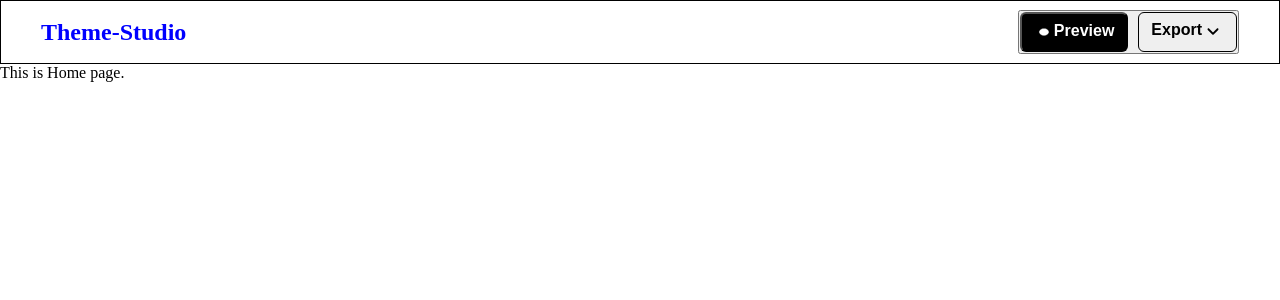
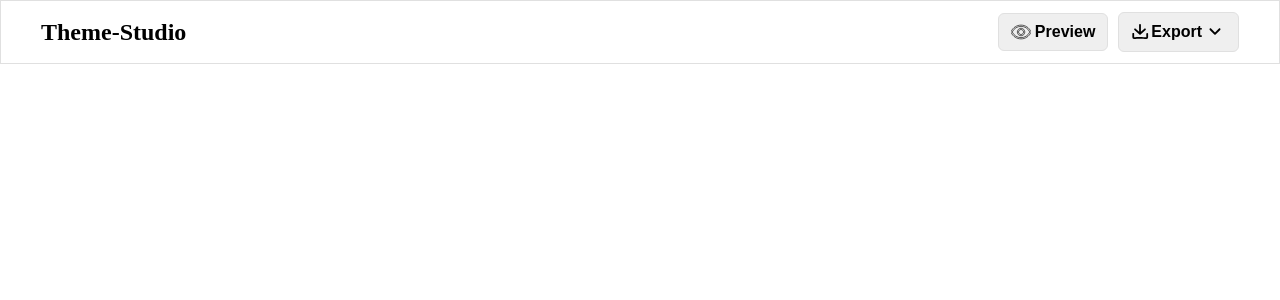
Before and after one commit to codekushall/Theme-Studio, a React (Vite) app: page / in a window 1280 px wide. Shown: the top 300 px of the page. Built offline with nearby package versions, Linux system fonts and the light colour scheme.

Commit message:
navbar improved

```diff
--- a/src/components/icon/Icon.tsx
+++ b/src/components/icon/Icon.tsx
@@ -32,34 +32,46 @@ export const DropDown = ({ size = 22, color = "", className }: IconProps) => (
 
 export const EyeIcon = ({ size = 20, color = "", className }: IconProps) => (
   <svg
-    viewBox="-6.72 -6.72 37.44 37.44"
-    fill={color}
     width={size}
     height={size}
+    fill = {color}
     className={className}
+    viewBox="0 0 32 32"
+    version="1.1"
     xmlns="http://www.w3.org/2000/svg"
+    stroke="#000000"
   >
-    <g id="SVGRepo_bgCarrier" strokeWidth="0"></g>
+    <g id="SVGRepo_bgCarrier" stroke-width="0"></g>
     <g
       id="SVGRepo_tracerCarrier"
-      strokeLinecap="round"
-      strokeLinejoin="round"
+      stroke-linecap="round"
+      stroke-linejoin="round"
+    ></g>
+    <g id="SVGRepo_iconCarrier">
+      {" "}
+      <path d="M16.108 10.044c-3.313 0-6 2.687-6 6s2.687 6 6 6 6-2.686 6-6-2.686-6-6-6zM16.108 20.044c-2.206 0-4.046-1.838-4.046-4.044s1.794-4 4-4c2.206 0 4 1.794 4 4s-1.748 4.044-3.954 4.044zM31.99 15.768c-0.012-0.050-0.006-0.104-0.021-0.153-0.006-0.021-0.020-0.033-0.027-0.051-0.011-0.028-0.008-0.062-0.023-0.089-2.909-6.66-9.177-10.492-15.857-10.492s-13.074 3.826-15.984 10.486c-0.012 0.028-0.010 0.057-0.021 0.089-0.007 0.020-0.021 0.030-0.028 0.049-0.015 0.050-0.009 0.103-0.019 0.154-0.018 0.090-0.035 0.178-0.035 0.269s0.017 0.177 0.035 0.268c0.010 0.050 0.003 0.105 0.019 0.152 0.006 0.023 0.021 0.032 0.028 0.052 0.010 0.027 0.008 0.061 0.021 0.089 2.91 6.658 9.242 10.428 15.922 10.428s13.011-3.762 15.92-10.422c0.015-0.029 0.012-0.058 0.023-0.090 0.007-0.017 0.020-0.030 0.026-0.050 0.015-0.049 0.011-0.102 0.021-0.154 0.018-0.090 0.034-0.177 0.034-0.27 0-0.088-0.017-0.175-0.035-0.266zM16 25.019c-5.665 0-11.242-2.986-13.982-8.99 2.714-5.983 8.365-9.047 14.044-9.047 5.678 0 11.203 3.067 13.918 9.053-2.713 5.982-8.301 8.984-13.981 8.984z"></path>{" "}
+    </g>
+  </svg>
+);
+export const DownloadIcon = ({ size = 20, color = "", className }: IconProps) => (
+  <svg
+    width={size}
+    height={size}
+    fill={color}
+    className={className}
+    viewBox="0 0 20 20" xmlns="http://www.w3.org/2000/svg">
+    <g id="SVGRepo_bgCarrier" stroke-width="0"></g>
+    <g
+      id="SVGRepo_tracerCarrier"
+      stroke-linecap="round"
+      stroke-linejoin="round"
     ></g>
     <g id="SVGRepo_iconCarrier">
       {" "}
       <path
-        d="M15.0007 12C15.0007 13.6569 13.6576 15 12.0007 15C10.3439 15 9.00073 13.6569 9.00073 12C9.00073 10.3431 10.3439 9 12.0007 9C13.6576 9 15.0007 10.3431 15.0007 12Z"
-        stroke="#000000"
-        strokeWidth="0.504"
-        strokeLinecap="round"
-        strokeLinejoin="round"
-      ></path>{" "}
-      <path
-        d="M12.0012 5C7.52354 5 3.73326 7.94288 2.45898 12C3.73324 16.0571 7.52354 19 12.0012 19C16.4788 19 20.2691 16.0571 21.5434 12C20.2691 7.94291 16.4788 5 12.0012 5Z"
-        stroke="#000000"
-        strokeWidth="0.504"
-        strokeLinecap="round"
-        strokeLinejoin="round"
+        fill="#000000"
+        fill-rule="evenodd"
+        d="M11 2a1 1 0 10-2 0v7.74L5.173 6.26a1 1 0 10-1.346 1.48l5.5 5a1 1 0 001.346 0l5.5-5a1 1 0 00-1.346-1.48L11 9.74V2zm-7.895 9.204A1 1 0 001.5 12v3.867a2.018 2.018 0 002.227 2.002c1.424-.147 3.96-.369 6.273-.369 2.386 0 5.248.236 6.795.383a2.013 2.013 0 002.205-2V12a1 1 0 10-2 0v3.884l-13.895-4.68zm0 0L2.5 11l.605.204zm0 0l13.892 4.683a.019.019 0 01-.007.005h-.006c-1.558-.148-4.499-.392-6.984-.392-2.416 0-5.034.23-6.478.38h-.009a.026.026 0 01-.013-.011V12a.998.998 0 00-.394-.796z"
       ></path>{" "}
     </g>
   </svg>
--- a/src/components/layout/navbar/Navbar.styles.ts
+++ b/src/components/layout/navbar/Navbar.styles.ts
@@ -6,27 +6,29 @@ export const NavbarWrapper = styled.nav`
   padding: 0px 40px;
   display: flex;
   justify-content: space-between;
-  border: 1px solid;
+  border: 1px solid #E0E0E0;
   align-items: center;
 `;
 export const HeadingOne = styled.h1`
-  color: blue;
   font-weight: 800;
 `;
 
-export const ButtonWrapper = styled.button`
-  align-items: center;
+export const ButtonWrapper = styled.div`
+    display: flex;
+    align-items: center;
   justify-content: center;
-  display: flex;
+
 `;
 export const PreviewButton = styled.button`
   padding: 8px 12px;
   font-size: 16px;
   font-weight: 800;
-  color: white;
-  background-color: black;
+  border: 1px solid #e0e0e0;
   border-radius: 6px;
   display: flex;
+  align-items: center;
+  justify-content: center;
+  gap: 4px;
 `;
 export const ExportButton = styled.button`
   padding: 8px 12px;
@@ -34,6 +36,10 @@ export const ExportButton = styled.button`
   font-weight: 800;
   border: 1px solid;
   margin: 0px 0px 0px 10px;
+  border: 1px solid #e0e0e0;
   border-radius: 6px;
   display: flex;
+  align-items: center;
+  justify-content: center;
+  gap:2px;
 `;
--- a/src/components/layout/navbar/Navbar.tsx
+++ b/src/components/layout/navbar/Navbar.tsx
@@ -1,4 +1,4 @@
-import { DropDown, EyeIcon } from "../../icon/Icon";
+import { DownloadIcon, DropDown, EyeIcon } from "../../icon/Icon";
 import { ButtonWrapper, ExportButton, HeadingOne, NavbarWrapper, PreviewButton } from "./Navbar.styles";
 
 const Navbar: React.FC = () => {
@@ -6,8 +6,8 @@ const Navbar: React.FC = () => {
     <NavbarWrapper>
       <HeadingOne>Theme-Studio</HeadingOne>
       <ButtonWrapper>
-        <PreviewButton> <EyeIcon color="white" /> Preview</PreviewButton>
-        <ExportButton>Export<DropDown /></ExportButton>
+        <PreviewButton> <EyeIcon color="none"/> Preview</PreviewButton>
+        <ExportButton> <DownloadIcon size={18}/> Export<DropDown /></ExportButton>
       </ButtonWrapper>
     </NavbarWrapper>
   );
--- a/src/routes/index.tsx
+++ b/src/routes/index.tsx
@@ -5,5 +5,5 @@ export const Route = createFileRoute('/')({
 })
 
 function RouteComponent() {
-  return <div>This is Home page.</div>
+  return <div></div>
 }
```
Also changed, not shown: src/components/sidebar/Sidebar.tsx (added, +8 -0 lines), src/components/sidebar/Sidebar.styles.ts (added).
